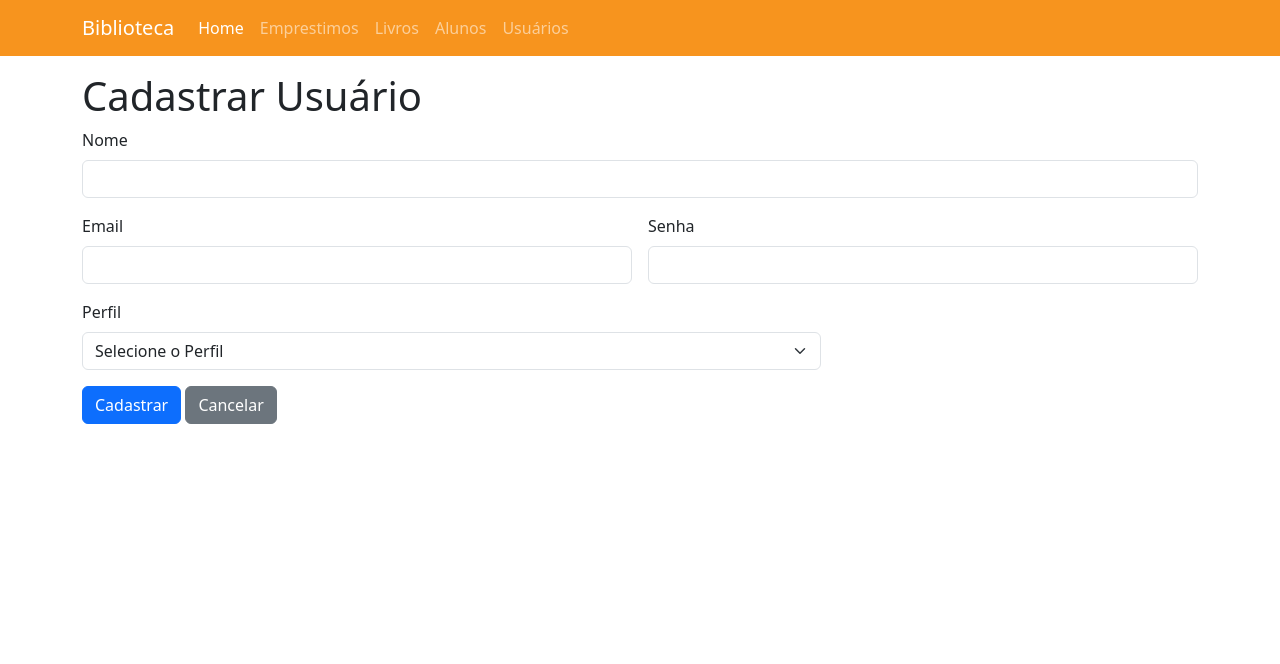
After one commit to RafaelS3iwa/sistemabiblioteca, a PHP site: page /admin/usuarios/cadastrar.php in a window 1280 px wide. The commit adds this page. Shown: the top 664 px of the page. Run offline with PHP 8.4, Linux system fonts and the light colour scheme.

Commit message:
12/09/2023 cadastrar e editar

```diff
--- a/admin/alunos/index.php
+++ b/admin/alunos/index.php
@@ -4,7 +4,9 @@
 ?>
 
     <main class="container mt-3 mb-3">
-        <h1>Lista de Alunos</h1>
+        <h1>Lista de Alunos
+            <a href="cadastrar.php" class ="btn btn-primary float-end">Cadastrar</a>
+        </h1>
 
         <table class="table table-striped">
             <thead>
@@ -35,7 +37,7 @@
                     <td><?=$aluno->celular?></td>
                     <td><?=$aluno->data_nascimento?></td>
                     <td>
-                            <a href="#" class="btn btn-primary btn-sm">Editar</a>
+                            <a href="editar.php?id=<?=$aluno->id_aluno?>" class="btn btn-primary btn-sm">Editar</a>
                             <a href="#" class="btn btn-danger btn-sm">Excluir</a>
                     </td>
                 </tr>
--- a/admin/livros/index.php
+++ b/admin/livros/index.php
@@ -4,7 +4,9 @@
 ?>
 
     <main class="container mt-3 mb-3">
-        <h1>Lista de Livros</h1>
+        <h1>Lista de Livros
+            <a href="cadastrar.php" class ="btn btn-primary float-end">Cadastrar</a>
+        </h1>
 
         <table class="table table-striped">
             <thead>
@@ -35,7 +37,7 @@
                     <td><?=$livro->ano_publicacao?></td>
                     <td><?=$livro->isbn?></td>
                     <td>
-                            <a href="#" class="btn btn-primary btn-sm">Editar</a>
+                            <a href="editar.php?id=<?=$livro->id_livro?>" class="btn btn-primary btn-sm">Editar</a>
                             <a href="#" class="btn btn-danger btn-sm">Excluir</a>
                     </td>
                 </tr>
--- /dev/null
+++ b/admin/usuarios/cadastrar.php
@@ -0,0 +1,45 @@
+<?php
+    require_once $_SERVER['DOCUMENT_ROOT'] . "/includes/cabecalho.php";
+    require_once $_SERVER['DOCUMENT_ROOT'] . "/controllers/UsuarioController.php";
+
+    $usuarioController = new UsuarioController();
+    $usuarioController->cadastrarUsuario();
+?>
+
+<main class="container mt-3 mb-3">
+    <h1>Cadastrar Usuário</h1>
+
+    <form action="cadastrar.php" method="post" class="row g-3">
+        <div class="col-md-12">
+            <label for="nome" class="form-label">Nome</label>
+            <input type="text" name="nome" id="nome" class="form-control" required>
+        </div>
+
+        <div class="col-md-6">
+            <label for="email" class="form-label">Email</label>
+            <input type="email" name="email" id="email" class="form-control" required>
+        </div>
+
+        <div class="col-md-6">
+            <label for="senha" class="form-label">Senha</label>
+            <input type="password" name="senha" id="senha" class="form-control" required>
+        </div>
+
+        <div class="col-md-8">
+            <label for="pefil" class="form-label">Perfil</label>
+            <select name="perfil" id="perfil" class="form-select" required>
+                <option>Selecione o Perfil</option>
+                <option value="usuario">Usuário</option>
+                <option value="administrador">Administrador</option>
+            </select>
+        </div>
+
+        <div class="col-12">
+            <button type="submit" class="btn btn-primary">Cadastrar</button>
+            <a href="index.php" class="btn btn-secondary">Cancelar</a>
+        </div>
+    </form>
+
+</main>
+
+<?php require_once $_SERVER['DOCUMENT_ROOT'] . "/includes/rodape.php" ?>
--- a/controllers/UsuarioController.php
+++ b/controllers/UsuarioController.php
@@ -13,4 +13,39 @@ class UsuarioController
     public function listarUsuarios(){
         return $this->usuarioModel->listar();
     }
+
+    public function cadastrarUsuario(){
+        if($_SERVER['REQUEST_METHOD'] === 'POST'){
+
+            $dados = [
+                'nome' => $_POST['nome'], //o $_POST['nome'] está associado ao <input name="nome">, ou seja, ao nome atribuído ao input
+                'email' => $_POST['email'], //e o 'nome' está sendo associado ao bindParam
+                'senha' => password_hash($_POST['senha'], PASSWORD_DEFAULT), //criptografa a senha, criando um hash, essa é a mais forte
+                'perfil' => $_POST['perfil']
+            ];
+
+            $this->usuarioModel->cadastrar($dados);
+            header('Location: index.php');
+            exit;
+        }
+    }
+
+    public function editarUsuario(){
+        $id = $_GET['id'];
+
+        if($_SERVER['REQUEST_METHOD'] === 'POST'){
+
+            $dados = [
+                'nome' => $_POST['nome'],
+                'email' => $_POST['email'],
+                'senha' => password_hash($_POST['senha'], PASSWORD_DEFAULT),
+                'perfil' => $_POST['perfil']
+            ];
+
+            $this->usuarioModel->editar($id, $dados);
+            header('Location: index.php');
+            exit;
+        }
+        return $this->usuarioModel->buscar($id);
+    }
 }
--- a/models/Usuario.php
+++ b/models/Usuario.php
@@ -1,5 +1,6 @@
 <?php
-require_once $_SERVER['DOCUMENT_ROOT'] . "/database/DBConexao.php";
+    session_start();
+    require_once $_SERVER['DOCUMENT_ROOT'] . "/database/DBConexao.php";
 class Usuario
 {
 
@@ -65,9 +66,11 @@ class Usuario
             $stmt->bindParam(':perfil', $dados['perfil']);
 
             $stmt->execute();
+            $_SESSION['sucesso'] = "Cadastro realizado com sucesso";
             return true;
         }catch(PDOException $e){
             echo 'Erro ao cadastrar: ' . $e->getMessage();
+            $_SESSION['erro'] = "Erro ao cadastrar o usuário";
             return false;
         }
     }
```
Also changed, not shown: admin/alunos/cadastrar.php (added, +10 -0 lines), admin/livros/cadastrar.php (added, +42 -0 lines), admin/usuarios/editar.php (added, +45 -0 lines), admin/usuarios/index.php (+7 -2 lines), includes/alerta.php (added, +15 -0 lines), admin/alunos/editar.php (added), admin/livros/editar.php (added).
